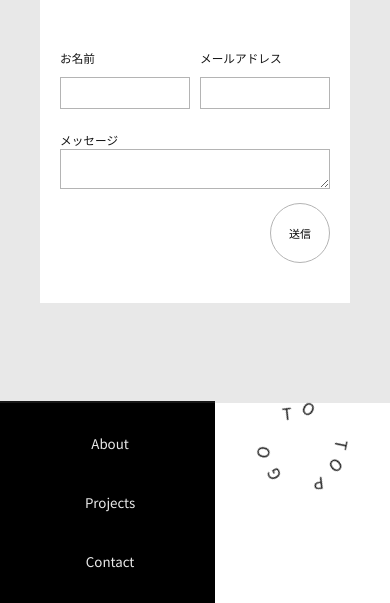
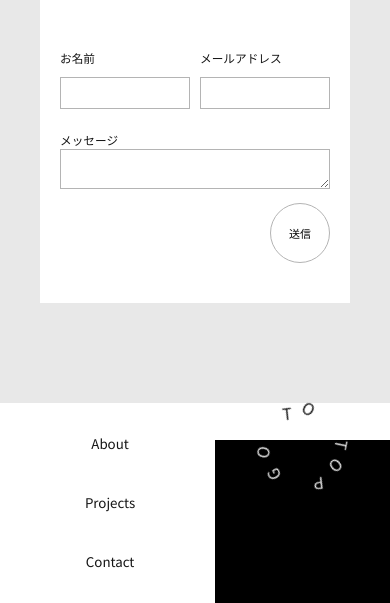
Before and after one commit to Sabina-bo/portfolio, a plain HTML site: page index.html in a window 390 px wide. Shown: the part 5925-6528 px from the top of the page. Drawn offline with nearby package versions, Linux system fonts and the light colour scheme; some packages are replaced by stand-ins of ours.

Commit message:
Update style.css

```diff
--- a/css/style.css
+++ b/css/style.css
@@ -922,8 +922,9 @@ footer::after{
     justify-content: space-around;
   }
   footer::after{
-    top: 96.9%;
-    right: 45%;
+    top: 97.5%;
+    left: 55%;
+    right: 0;
   }
   .footer-navi{
     flex-direction: column;
```
